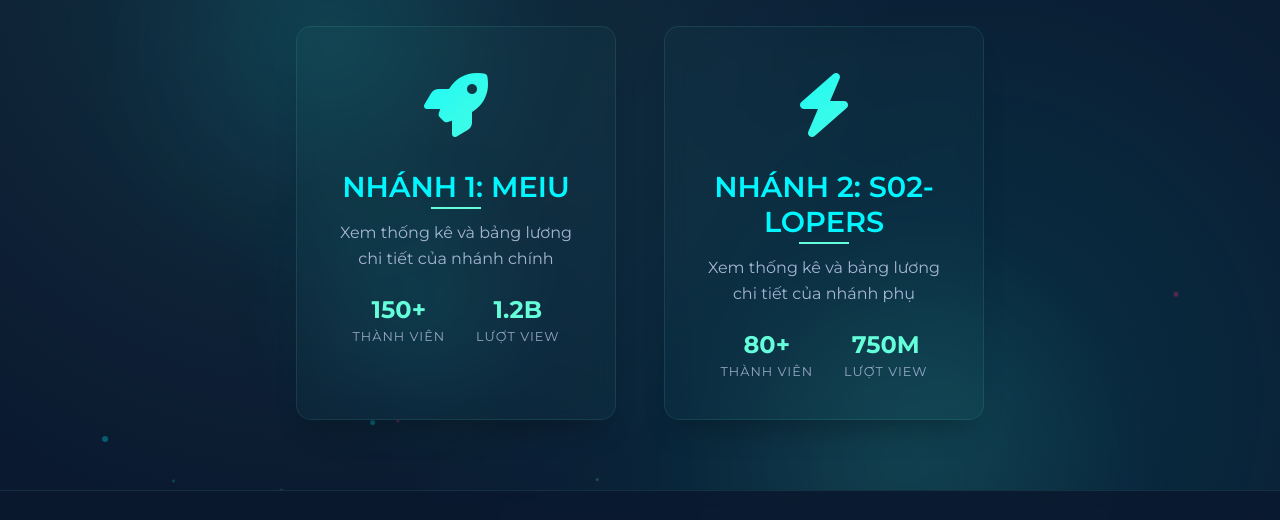
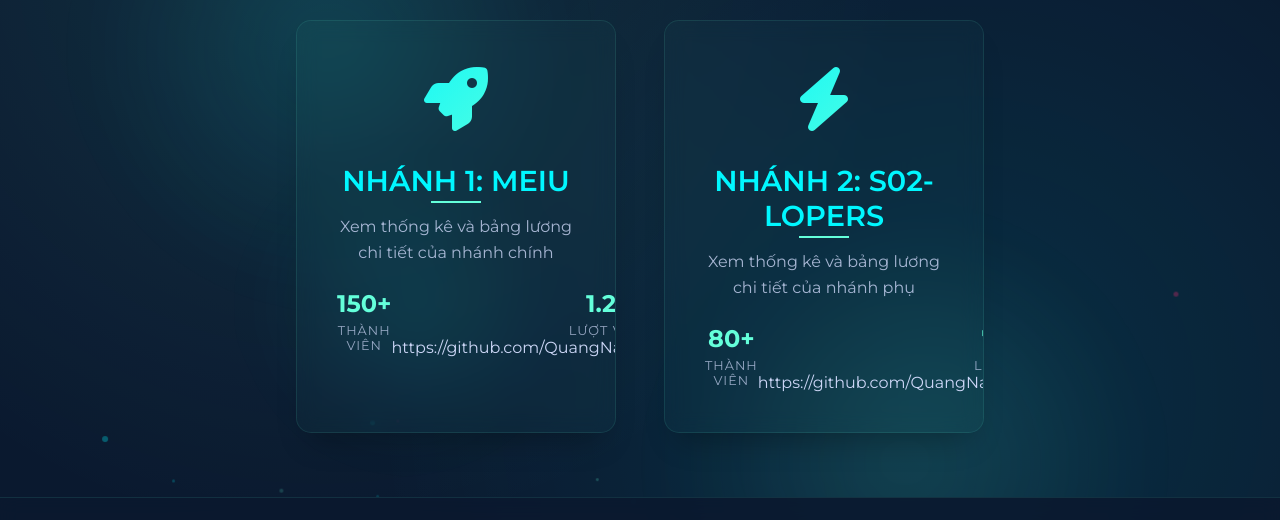
Before and after one commit to QuangNamTricker/tongctv-Lopers, a plain HTML site: page index.html in a window 1280 px wide. Shown: the part 265-785 px from the top of the page. Drawn offline with Linux system fonts and the light colour scheme.

Commit message:
Update index.html

```diff
--- a/index.html
+++ b/index.html
@@ -404,6 +404,7 @@
         <div class="stat">
           <div class="stat-value">1.2B</div>
           <div class="stat-label">Lượt view</div>
+          <a>https://github.com/QuangNamTricker/spamtiktokmeiu</a>
         </div>
       </div>
     </div>
@@ -422,6 +423,7 @@
         <div class="stat">
           <div class="stat-value">750M</div>
           <div class="stat-label">Lượt view</div>
+          <a>https://github.com/QuangNamTricker/SPAMTIKTOKS02_LOPERS</a>
         </div>
       </div>
     </div>
```
